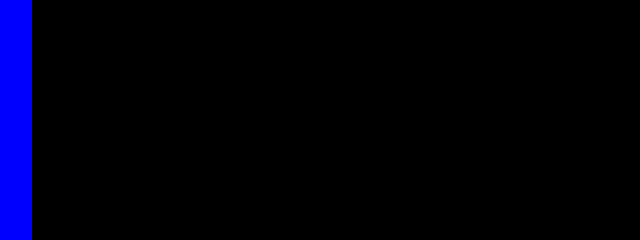
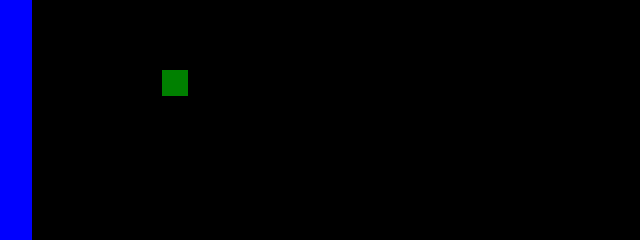
Before and after one commit to MagicianJoshua/snake-game, a plain HTML site: page index.html in a window 1280 px wide. Shown: the part 240-480 px from the top of the page, 283-923 px from the left. Drawn offline with Linux system fonts and the light colour scheme.

Commit message:
trying to make snake game, ps i suck

```diff
--- a/assets/css/style.css
+++ b/assets/css/style.css
@@ -24,3 +24,7 @@ body {
 .snakeHead {
     background-color: red;
 }
+
+.food{
+    background-color: green;
+}
--- a/assets/javascript/script.js
+++ b/assets/javascript/script.js
@@ -10,11 +10,13 @@ function gameInit() {
 
 
     snakeMovement();
+
+
 }
 
 function snakeMovement() {
     console.log("current")
-    snake = `<div class="snakeHead" style="grid-area: ${snakeY} / ${snakeX}"></div>`
+   let snake = `<div class="snakeHead" style="grid-area: ${snakeY} / ${snakeX}"></div>`
     playArea.innerHTML = snake;
     document.addEventListener("keydown", function (event){
         var key = event.key
@@ -31,10 +33,25 @@ function snakeMovement() {
         }
 
         snake = `<div class="snakeHead" style="grid-area: ${snakeY} / ${snakeX}"></div>`
-        playArea.innerHTML = snake;
+        playArea.innerHTML -= snake;
+        playArea.innerHTML += snake;
+
     })
 
+    snakeFood();
 
 
 
 };
+
+
+function snakeFood() {
+    let pos = {
+    posY : Math.floor(Math.random() * 25),
+    posX : Math.floor(Math.random() * 25)
+    }
+    let food = `<div class="food" style="grid-area: ${pos.posY} / ${pos.posX}"></div>`
+    playArea.innerHTML += food
+
+
+}
```
